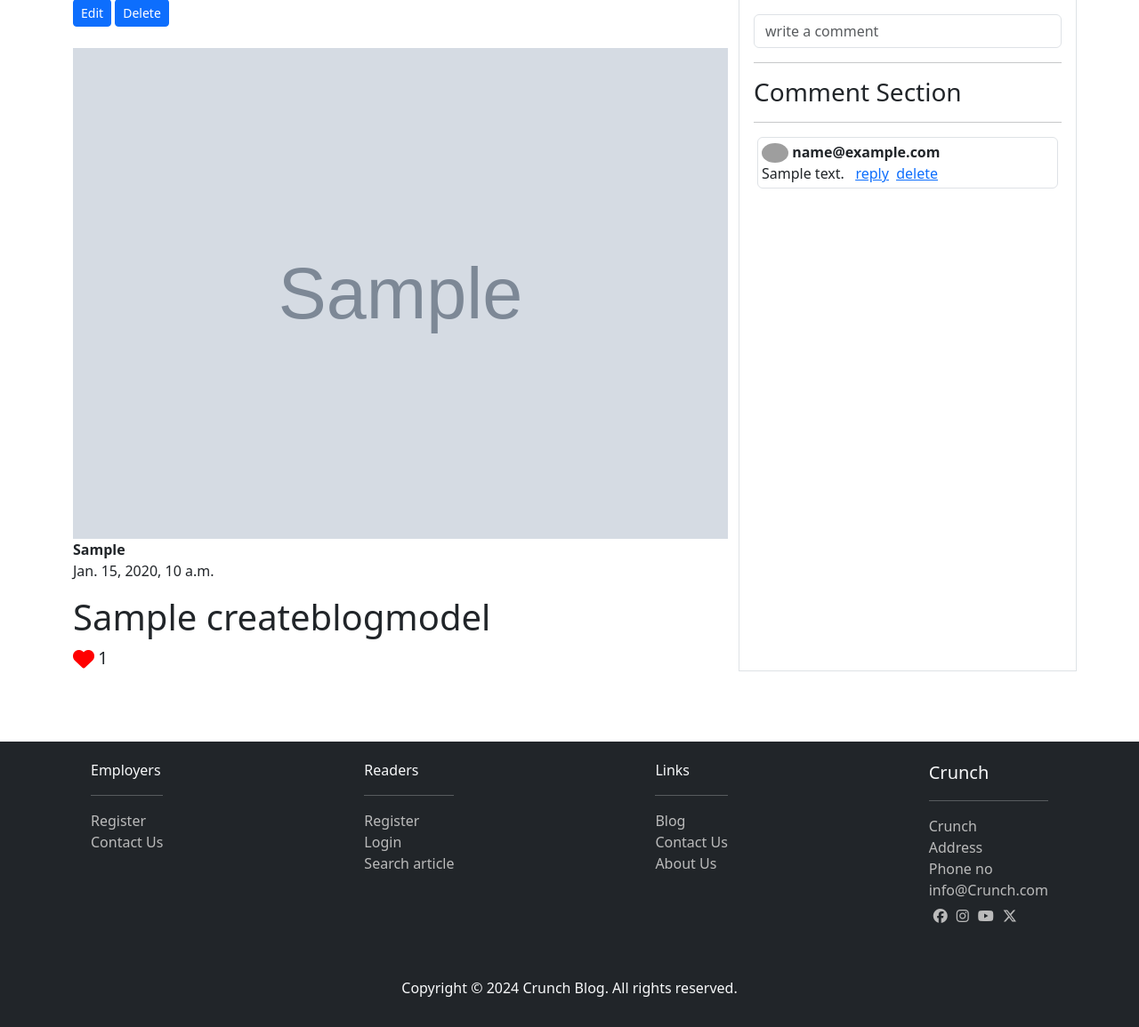
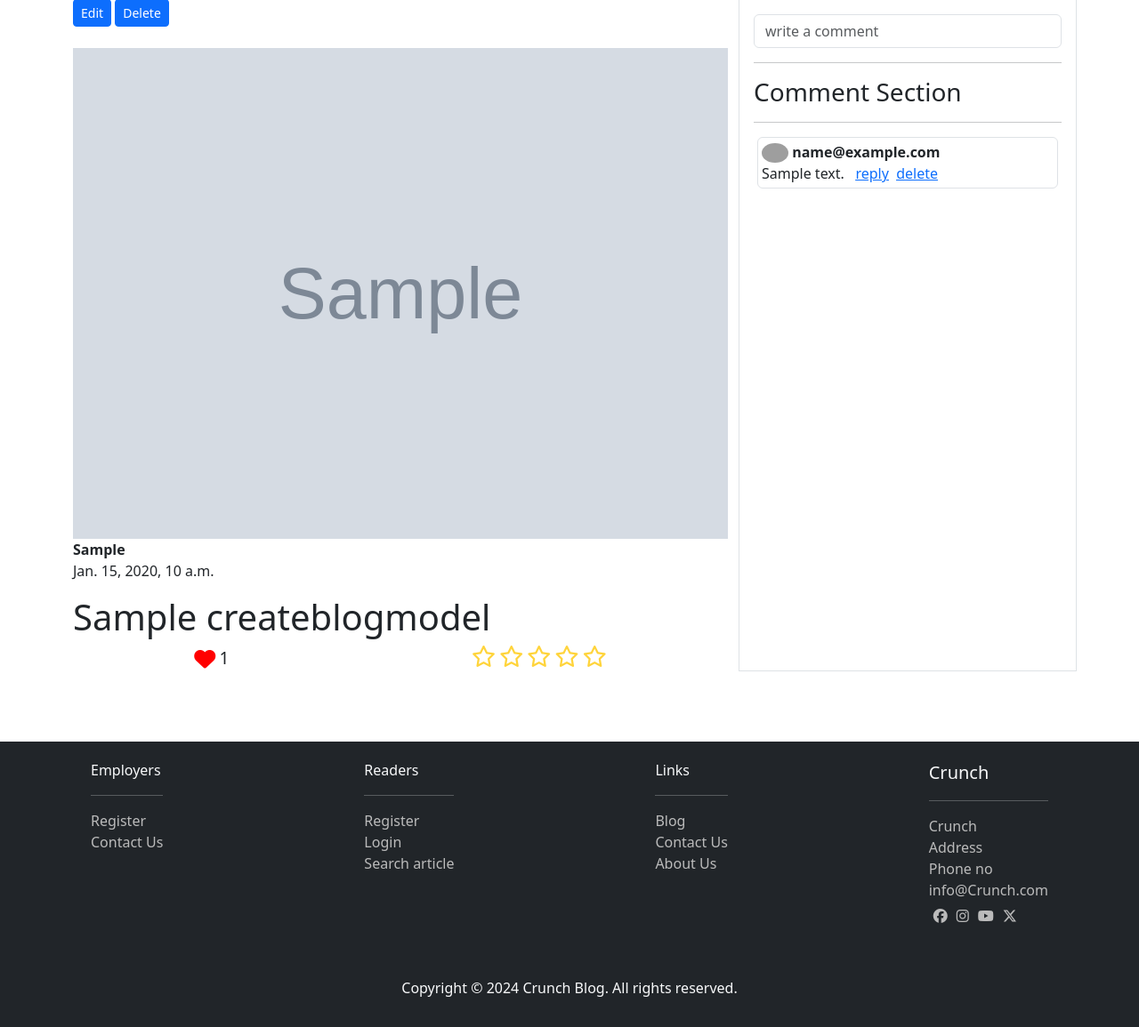
Before and after one commit to Prakash5209/Crunch-, a Django app: page /blog/1/ in a window 1280 px wide. Shown: the part 79-1234 px from the top of the page at 89% size. Run offline with Django 5.2, Linux system fonts and the light colour scheme; a user stored in the database is signed in; tables that the repository leaves empty hold one stand-in row (values such as "Sample post"); grey boxes marked "Sample" are stand-in pictures; some libraries are stand-ins or nearby versions; grey boxes are pictures that could not be loaded.

Commit message:
rating initial

```diff
--- a/blog/admin.py
+++ b/blog/admin.py
@@ -2,7 +2,7 @@ from django.contrib import admin
 from django.db import models
 from tinymce.widgets import TinyMCE
 
-from blog.models import CreateBlogModel,BlogCommentModel,LikeModel
+from blog.models import CreateBlogModel,BlogCommentModel,LikeModel,Rating
 from account.models import Profile
 
 
@@ -16,3 +16,4 @@ class YourModelAdmin(admin.ModelAdmin):
 
 admin.site.register(CreateBlogModel,YourModelAdmin)
 admin.site.register(LikeModel)
+admin.site.register(Rating)
--- a/blog/models.py
+++ b/blog/models.py
@@ -1,6 +1,7 @@
 from django.db import models
 from tinymce import models as tinymce_models
 from django.conf import settings
+from django.contrib.auth import get_user_model
 
 class Status(models.TextChoices):
     DRAFT = 'draft','DRAFT',
@@ -38,14 +39,6 @@ class BlogCommentModel(TimeStampModel):
     def __str__(self):
         return f'{self.user}{self.comment}'
 
-# class LikeModel(models.Model):
-#     is_liked = models.BooleanField(default=False)
-#     user = models.ForeignKey(settings.AUTH_USER_MODEL,on_delete=models.CASCADE,blank=True,null=True)
-#     post = models.ForeignKey(CreateBlogModel,on_delete=models.CASCADE,related_name = 'likes')
-
-#     def __str__(self):
-#         return str(self.id)
-
 
 class LikeModel(models.Model):
     user = models.ForeignKey(settings.AUTH_USER_MODEL,on_delete=models.CASCADE)
@@ -53,3 +46,12 @@ class LikeModel(models.Model):
 
     def __str__(self):
         return str(self.id)
+
+
+class Rating(models.Model):
+    rate = models.IntegerField()
+    blog = models.ForeignKey(CreateBlogModel,on_delete=models.CASCADE)
+    user = models.ForeignKey(get_user_model(),on_delete=models.CASCADE)
+
+    def __str__(self):
+        return f"{self.id}"
--- a/blog/templates/read_blog.html
+++ b/blog/templates/read_blog.html
@@ -17,6 +17,9 @@
   }
   .unchecked{
     color:gray;
+  }
+  .rating{
+    cursor:pointer;
   }
 </style>
 
@@ -44,7 +47,22 @@
       {{blog_model.content | safe}}
 
       <div>
-        <a id="dataContainer" href="{% url 'blog:like_post' blog_model.id %}"><i id="like_icon" class="{% if like %}fa fa-solid fa-heart fa-xl checked{% else %}fa fa-regular fa-heart fa-xl unchecked{% endif %}"></i></a>&nbsp;<span id="likes" style="font-size: 1.2rem;">{{total_likes}}</span>
+
+        <div class="d-flex flex-nowrap justify-content-around bd-highlight">
+          <div>
+            <a id="dataContainer" href="{% url 'blog:like_post' blog_model.id %}"><i id="like_icon" class="{% if like %}fa fa-solid fa-heart fa-xl checked{% else %}fa fa-regular fa-heart fa-xl unchecked{% endif %}"></i></a>&nbsp;<span id="likes" style="font-size: 1.2rem;">{{total_likes}}</span>
+          </div>
+          <div class="rating">
+            <i class="fa-regular fa-star fa-xl" value="1" style="color: #FFD43B;"></i>
+            <i class="fa-regular fa-star fa-xl" value="2" style="color: #FFD43B;"></i>
+            <i class="fa-regular fa-star fa-xl" value="3" style="color: #FFD43B;"></i>
+            <i class="fa-regular fa-star fa-xl" value="4" style="color: #FFD43B;"></i>
+            <i class="fa-regular fa-star fa-xl" value="5" style="color: #FFD43B;"></i>
+          </div>
+        </div>
+
+
+
       </div>
     </div>
 
@@ -84,7 +102,7 @@
                   </span>
                 </li>
 
-                  <!-- Modal child-comment deletion -->
+                  <!-- Modal parent-comment deletion -->
                   <div class="modal fade" id="parentCommentId" tabindex="-1" role="dialog" aria-labelledby="exampleModalLabel" aria-hidden="true">
                     <div class="modal-dialog" role="document">
                       <div class="modal-content">
@@ -194,8 +212,6 @@
 
 <script>
 
-
-
   document.addEventListener("DOMContentLoaded", function() {
     const replyLinks = document.querySelectorAll('.reply-field');
     replyLinks.forEach(function(link) {
@@ -252,6 +268,26 @@
     })
   })
 
+
+  document.addEventListener("DOMContentLoaded",()=>{
+    const star = document.querySelectorAll(".fa-star");
+
+    for(let i = 0;i < star.length;i++){
+      star[i].addEventListener("mouseenter",()=>{
+        const value_num = star[i].getAttribute('value');
+        for(let j = 0;j < value_num;j++){
+          star[j].setAttribute('class','fa-solid fa-star fa-xl')
+        }
+      })
+      star[i].addEventListener("mouseleave",()=>{
+        const value_num = star[i].getAttribute('value');
+        for(let j = 0;j < value_num;j++){
+          star[j].setAttribute('class','fa-regular fa-star fa-xl');
+          star[j].setAttribute('style','color:#FFD43B');
+        }
+      })
+    }
+  })
 </script>
 
 {% endblock %}
--- a/blog/urls.py
+++ b/blog/urls.py
@@ -1,6 +1,6 @@
 from django.urls import path
 
-from blog.views import Home,CreateBlog,BlogDetail,UpdateBlog,Aboutpage,Contactpage,DeleteBlog,search_feature,like_post,DeleteComment
+from blog.views import Home,CreateBlog,BlogDetail,UpdateBlog,Aboutpage,Contactpage,DeleteBlog,search_feature,like_post,DeleteComment,rateBlog
 
 app_name = "blog"
 urlpatterns = [
@@ -13,6 +13,7 @@ urlpatterns = [
     path('delete-blog/<int:pk>/',DeleteBlog.as_view(),name="delete_blog"),
     path('about-us/',Aboutpage.as_view(),name='Aboutpage'),
     path('contact-us/',Contactpage.as_view(),name='Contactpage'),
+    path('rateBlog/<int:pk>/',rateBlog,name="rateBlog"),
 
     path('delete-comment/<int:pk>/',DeleteComment,name="DeleteComment"),
 ]
--- a/blog/views.py
+++ b/blog/views.py
@@ -11,12 +11,13 @@ from django.db.models import Q
 import re
 from django.contrib.auth.decorators import login_required
 from django.utils.decorators import method_decorator
+from decouple import config
 
-from blog.models import CreateBlogModel,BlogCommentModel,LikeModel
+
+from blog.models import CreateBlogModel,BlogCommentModel,LikeModel,Rating
 from account.models import User,Follow
 from blog.forms import CreateBlogForm,CommentForm
 
-from decouple import config
 
 
 class Home(ListView):
@@ -172,6 +173,13 @@ def DeleteComment(request, pk):
     # return redirect(reverse('blog:blog_detail',pk))
     return redirect(reverse('blog:blog_detail', kwargs={'pk': comment_model.blog_id.id}))
 
+
+def rateBlog(request,pk):
+    print('rate me')
+    # rate = Rating(rate = request.,blog = pk,user = request.User).save()
+    return JsonResponse({'status':'okay'},safe=False)
+
+
 class Aboutpage(TemplateView):
     template_name = 'aboutus.html'
 
```
